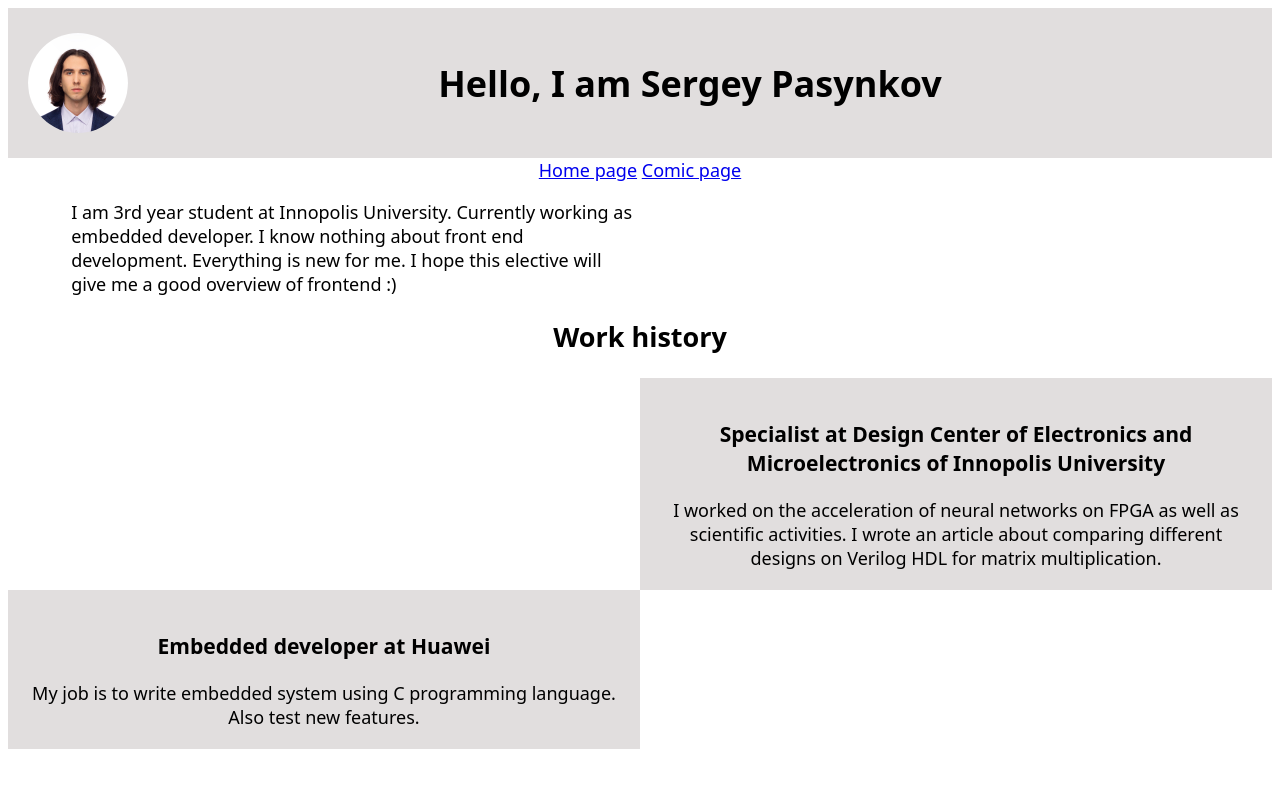
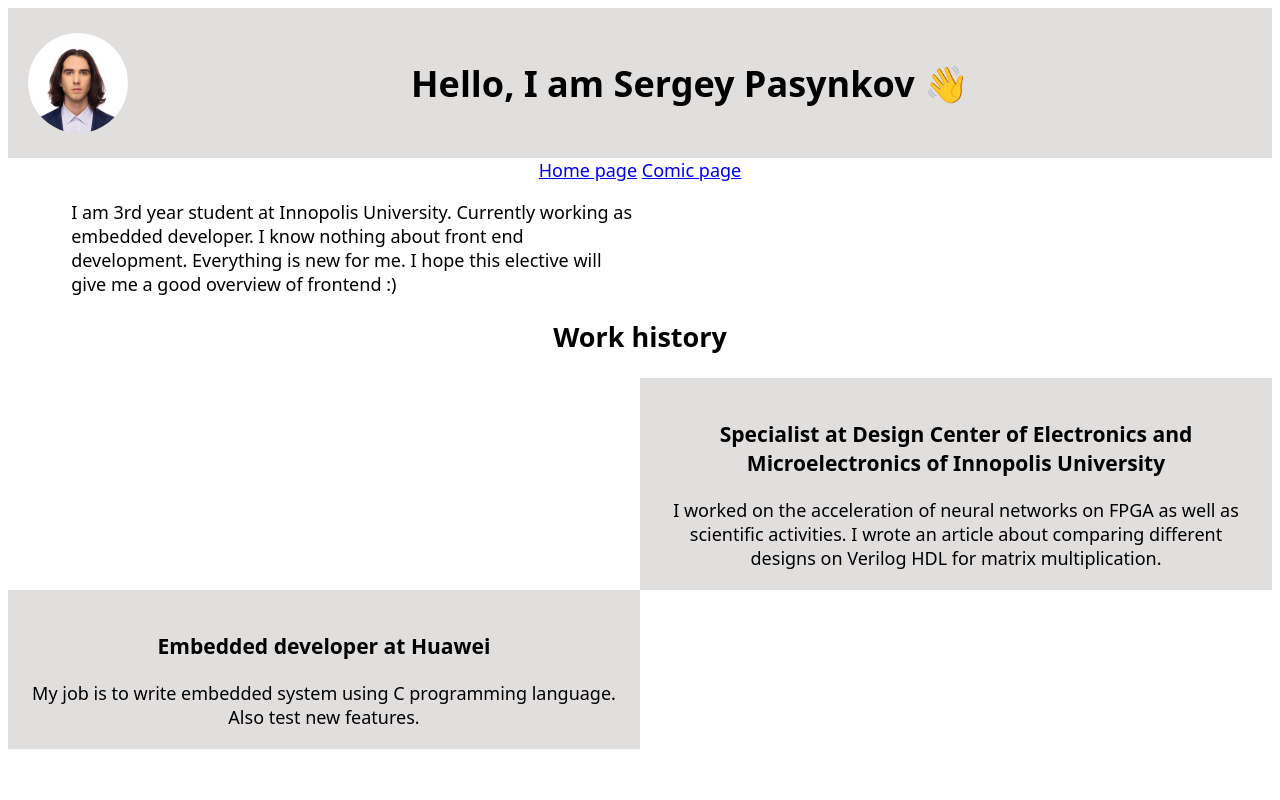
Before and after one commit to Chiplinka/FWD2023, a SvelteKit app: page / in a window 1280 px wide. Shown: the top 800 px of the page. Built offline with nearby package versions, Linux system fonts and the light colour scheme.

Commit message:
Cool stiker added to header

```diff
--- a/src/components/Header.svelte
+++ b/src/components/Header.svelte
@@ -1,6 +1,6 @@
 <div class="header">
   <img class="resize" src="img/SergeyPasynkov.jpg" alt="Me" />
-  <h1>Hello, I am Sergey Pasynkov</h1>
+  <h1>Hello, I am Sergey Pasynkov 👋</h1>
 </div>
 
 <style>
```
